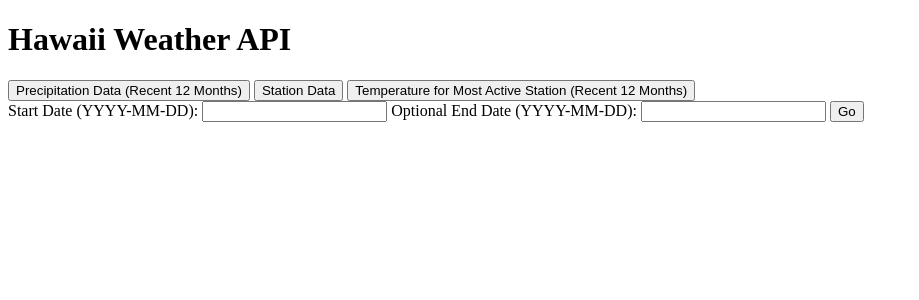
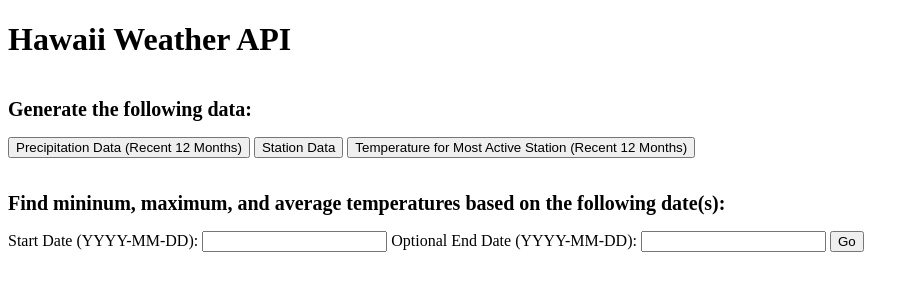
Before and after one commit to brianna-mitri/sqlalchemy-challenge, a Flask app: page / in a window 1280 px wide. Shown: the top 300 px of the page, without its empty margins (0-919 px from the left). Run offline with Flask 3, Linux system fonts and the light colour scheme.

Commit message:
Added instructional text

```diff
--- a/SurfsUp/templates/home_weather.html
+++ b/SurfsUp/templates/home_weather.html
@@ -11,6 +11,13 @@
     <h1>Hawaii Weather API</h1>
 
     <!-- Static Routes -->
+     <p>
+      <br>
+      <strong style="font-size: 20px;">
+         Generate the following data:
+      </strong>
+     </p>
+
      <button onclick="window.location.href='/api/v1.0/precipitation'">
         Precipitation Data (Recent 12 Months)
      </button>
@@ -23,7 +30,14 @@
         Temperature for Most Active Station (Recent 12 Months)
      </button>
 
-   <!-- Dynamic Routes: Inpute Start & Optional End Dates -->
+   <!-- Dynamic Routes: Input Start & Optional End Dates -->
+    <p>
+      <br>
+      <strong style="font-size: 20px;">
+         Find mininum, maximum, and average temperatures based on the following date(s):
+      </strong>
+    </p>
+
     <form onsubmit="goToDates(event)">
       <label for="start-date">Start Date (YYYY-MM-DD): </label>
       <input type="text" id="start-date" name="start-date" required>
```
